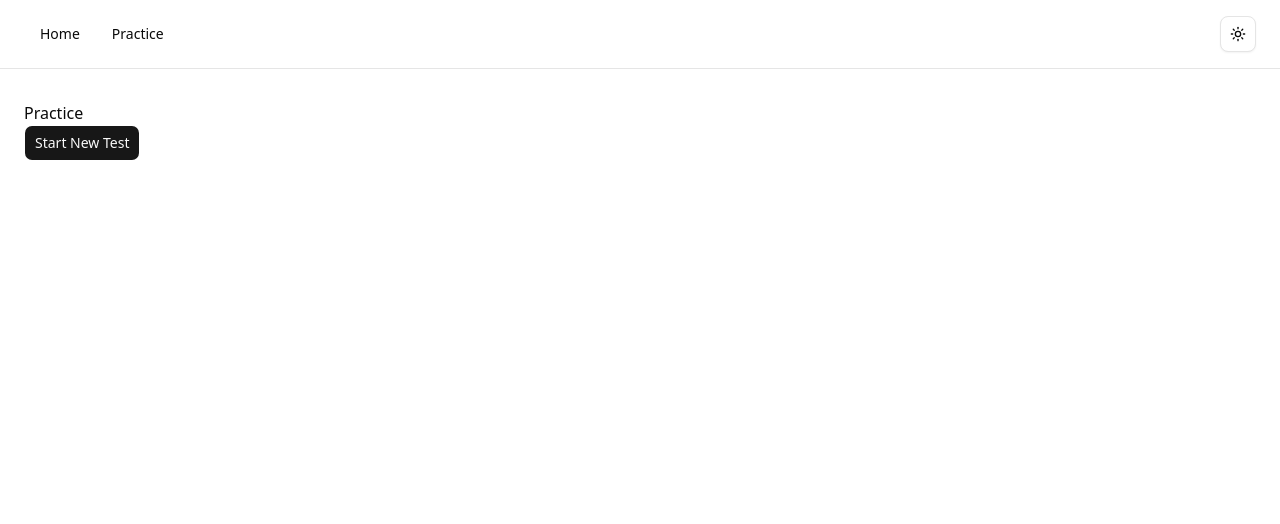
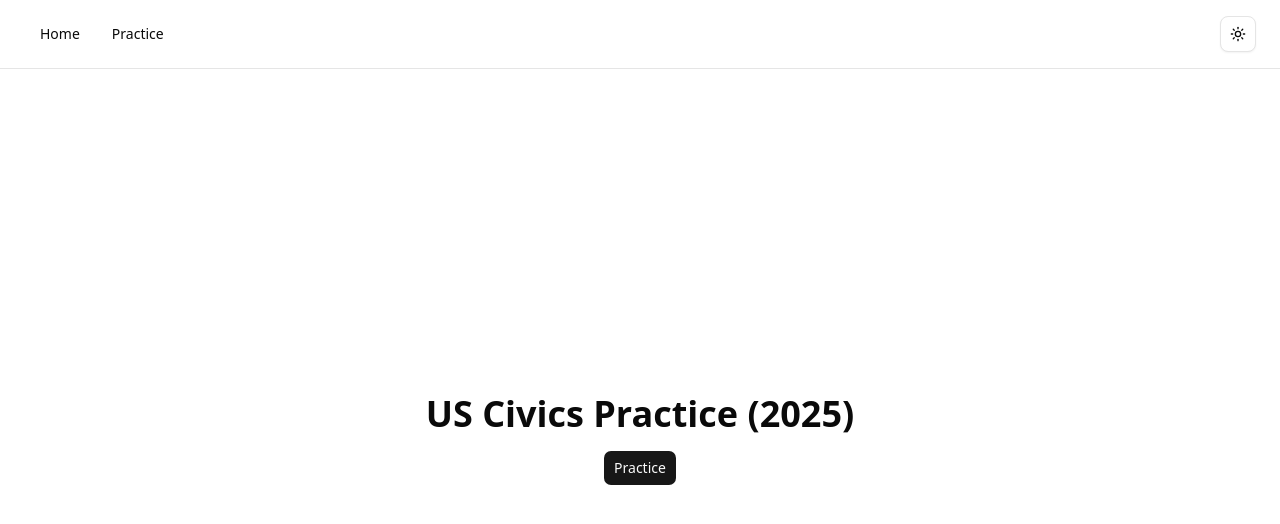
Before and after one commit to smanzler/civics-practice, a Next.js app: page / in a window 1280 px wide. Shown: the top 524 px of the page. Built offline with nearby package versions, Linux system fonts and the light colour scheme.

Commit message:
updated styling

```diff
--- a/app/page.tsx
+++ b/app/page.tsx
@@ -3,11 +3,13 @@ import Link from "next/link";
 
 export default async function Page() {
   return (
-    <div>
-      <h1>Practice</h1>
-      <Button asChild>
-        <Link href="/practice">Start New Test</Link>
-      </Button>
+    <div className="fixed inset-x-0 top-[80px] h-[calc(100dvh-80px)] flex justify-center items-center">
+      <div className="flex flex-col items-center gap-4">
+        <h1 className="text-4xl font-bold">US Civics Practice (2025)</h1>
+        <Button asChild>
+          <Link href="/practice">Practice</Link>
+        </Button>
+      </div>
     </div>
   );
 }
```
